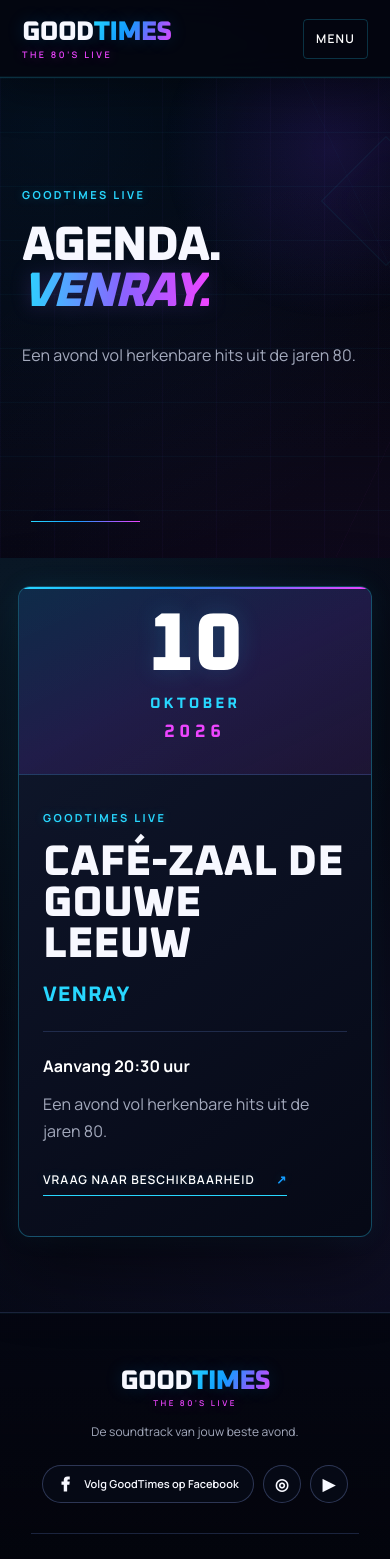
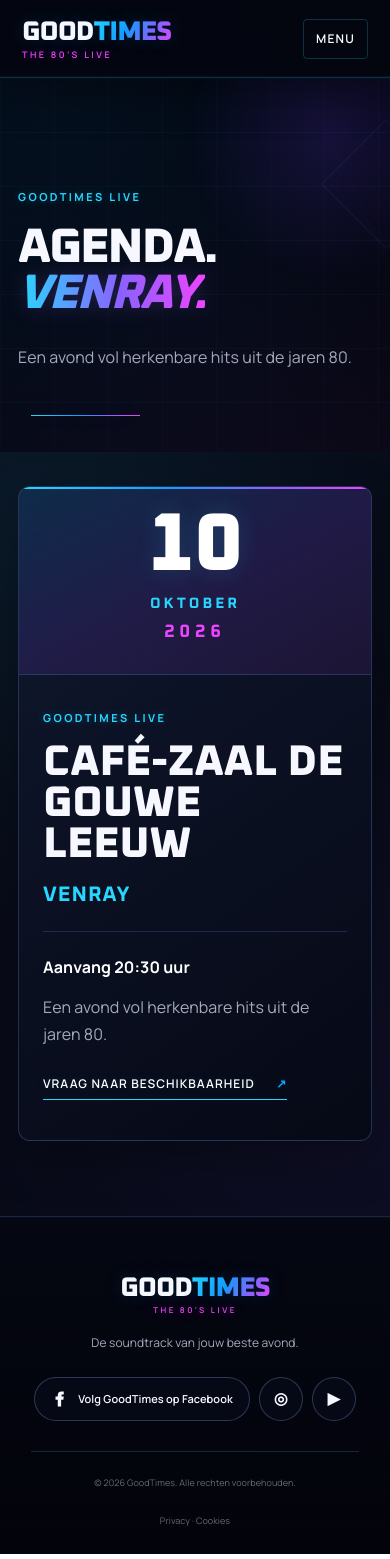
Before and after one commit to Goodtimes26/Goodtimes-website, a Next.js app: page /agenda in a window 390 px wide. Shown: the top 1559 px of the page. Built offline with nearby package versions, Linux system fonts and the light colour scheme.

Commit message:
Verfijn professionele styling en responsive ritme

```diff
--- a/app/globals.css
+++ b/app/globals.css
@@ -374,3 +374,135 @@
   .home-links{margin-top:36px}
 }
 @media(prefers-reduced-motion:reduce){.home-hero .hero-content>*,.home-usp-strip li{animation:none!important}}
+
+/* Laatste professionele verfijning: consistente ritmes, kaarten en interactiestaten. */
+:root{
+  --radius-button:6px;
+  --section-space:clamp(76px,8vw,118px);
+  --content-width:1280px;
+}
+html{scroll-padding-top:92px}
+body{line-height:1.6;text-rendering:optimizeLegibility}
+main{overflow:clip}
+section{padding-top:var(--section-space);padding-bottom:var(--section-space)}
+a,button{-webkit-tap-highlight-color:transparent}
+a:focus-visible,button:focus-visible,audio:focus-visible{
+  outline:2px solid var(--cyan);outline-offset:4px;
+}
+.primary,.secondary,.nav-cta{border-radius:var(--radius-button)}
+.primary,.secondary,.nav-cta,.text-link{transition-duration:.22s}
+.primary,.secondary,.nav-cta{min-height:50px}
+.text-link{line-height:1.45}
+
+/* Homepage: compactere eerste indruk en een rustiger evenwicht tussen tekst en foto. */
+.home-hero{min-height:clamp(680px,calc(100svh - 78px),860px)}
+.home-hero .hero-content{width:52%;padding-top:clamp(72px,7vw,104px);padding-bottom:clamp(72px,7vw,104px)}
+.home-hero .hero-image{width:48%}
+.home-usp-strip ul{max-width:var(--content-width)}
+.home-usp-strip li{gap:11px;padding:10px 20px}
+.home-usp-strip li:before{
+  display:inline-grid;place-items:center;flex:0 0 28px;width:28px;height:28px;margin:0;
+  border:1px solid rgba(40,215,255,.34);border-radius:50%;
+  background:rgba(40,215,255,.075);font-size:13px;
+}
+.home-intro-copy,.home-highlights,.home-links{width:min(100%,var(--content-width));margin-left:auto;margin-right:auto}
+.home-highlights li{border-radius:10px;background:rgba(12,17,34,.5)}
+
+/* Gedeelde kaarten en paginaritme. */
+.page-intro{min-height:520px;padding-bottom:84px}
+.audio-track,.repertoire-grid article,.agenda-event,.contact-card,.member-grid article{
+  border-color:rgba(84,111,174,.36);
+  box-shadow:0 18px 48px rgba(0,0,0,.3),inset 0 1px 0 rgba(255,255,255,.025);
+}
+.audio-track,.repertoire-grid article,.member-grid article{
+  transition:transform .22s ease,border-color .22s ease,box-shadow .22s ease;
+}
+.audio-track:hover,.repertoire-grid article:hover,.member-grid article:hover{
+  transform:translateY(-3px);border-color:rgba(40,215,255,.38);
+  box-shadow:0 24px 56px rgba(0,0,0,.38),0 0 22px rgba(40,215,255,.055);
+}
+
+/* Repertoire: ruimere regels en duidelijker te scannen categorieën. */
+.repertoire-grid{gap:24px;padding-top:88px;padding-bottom:88px}
+.repertoire-grid article{padding:clamp(30px,3vw,42px)}
+.repertoire-grid h2{margin:15px 0 24px;line-height:1.08}
+.repertoire-grid li{min-height:52px;padding:14px 10px;line-height:1.55}
+.repertoire-grid li:nth-child(even){background:rgba(255,255,255,.012)}
+.repertoire-grid li strong{overflow-wrap:anywhere}
+.note{gap:42px}
+
+/* Over de band: grotere portretten en consequente kaartafwerking. */
+.about-story{padding-top:96px;padding-bottom:96px}
+.about-story-inner{max-width:860px}
+.about-story-inner>p:not(.eyebrow){max-width:72ch}
+.about-list{gap:10px}
+.about-list li{padding:11px 14px 11px 38px;border-radius:8px;background:rgba(12,17,34,.48)}
+.about-list li::before{left:14px;top:11px}
+.members{padding-top:96px}
+.member-grid{grid-template-columns:repeat(3,minmax(0,1fr));gap:28px}
+.member-grid article{
+  overflow:hidden;padding:12px 12px 20px;border:1px solid var(--line);
+  border-radius:var(--radius-card);background:var(--gradient-panel);
+}
+.portrait{height:clamp(380px,37vw,510px);border-radius:9px}
+.member-grid h3{margin:18px 8px 2px}
+.member-grid article>p{margin-left:8px}
+.portrait span{
+  top:16px;left:16px;display:grid;place-items:center;width:32px;height:32px;
+  border:1px solid rgba(40,215,255,.36);border-radius:50%;background:rgba(3,6,15,.76);
+}
+
+/* Agenda en contact: één duidelijke actie en sterke informatiehiërarchie. */
+.agenda-page{padding-top:72px}
+.agenda-event{transition:transform .22s ease,border-color .22s ease,box-shadow .22s ease}
+.agenda-event:hover{transform:translateY(-3px);border-color:rgba(40,215,255,.4);box-shadow:var(--shadow-lift)}
+.agenda-time{font-size:16px}
+.contact-card{max-width:880px}
+.contact-mail-button{box-shadow:0 12px 32px rgba(21,157,255,.2)}
+.contact-mail-button:hover{box-shadow:0 16px 38px rgba(21,157,255,.3),0 0 20px rgba(140,97,255,.16)}
+.contact-facebook-button{background:linear-gradient(135deg,#1769aa,#704ad9)}
+
+/* Footer: grotere aanraakvlakken en een rustiger slot. */
+footer{padding-top:68px}
+.socials a{width:44px;height:44px}
+.socials .facebook-follow{width:auto;min-height:44px;padding:0 16px;border-radius:22px}
+.footer-bottom{align-items:center;gap:24px;line-height:1.6}
+
+@media(max-width:900px){
+  :root{--section-space:clamp(68px,9vw,88px)}
+  .home-hero .hero-content{width:55%}
+  .home-hero .hero-image{width:45%}
+  .member-grid{grid-template-columns:repeat(2,minmax(0,1fr));gap:22px}
+  .portrait{height:clamp(360px,58vw,500px)}
+  .page-intro{min-height:460px}
+}
+@media(max-width:767px){
+  :root{--section-space:64px}
+  section{padding-left:18px;padding-right:18px}
+  .home-hero{min-height:auto}
+  .home-hero .hero-content{width:100%;padding:calc(66.667vw + 24px) 20px 34px}
+  .home-hero .hero-image{width:100%}
+  .home-usp-strip li:before{flex-basis:26px;width:26px;height:26px}
+  .page-intro{min-height:auto;padding-top:112px;padding-bottom:64px}
+  .about-story{padding-top:68px;padding-bottom:68px}
+  .members{padding-top:68px}
+  .member-grid{gap:16px 10px}
+  .member-grid article{padding:7px 7px 14px}
+  .portrait{height:clamp(250px,68vw,310px)}
+  .member-grid h3{margin:14px 5px 2px;font-size:22px}
+  .member-grid article>p{margin-left:5px}
+  .portrait span{top:11px;left:11px;width:28px;height:28px}
+  .repertoire-grid{gap:16px;padding-top:60px;padding-bottom:60px}
+  .repertoire-grid article{padding:28px 20px}
+  .repertoire-grid li{min-height:48px;padding:12px 6px}
+  .note{gap:30px}
+  .note .primary{width:100%;justify-content:space-between}
+  .agenda-page{padding-top:34px}
+  .contact-mail-button,.contact-facebook-button{min-height:54px}
+  footer{padding-top:58px}
+  .footer-bottom{align-items:center;text-align:center}
+}
+@media(max-width:390px){
+  .member-grid{grid-template-columns:1fr}
+  .portrait{height:min(118vw,450px)}
+}
```
